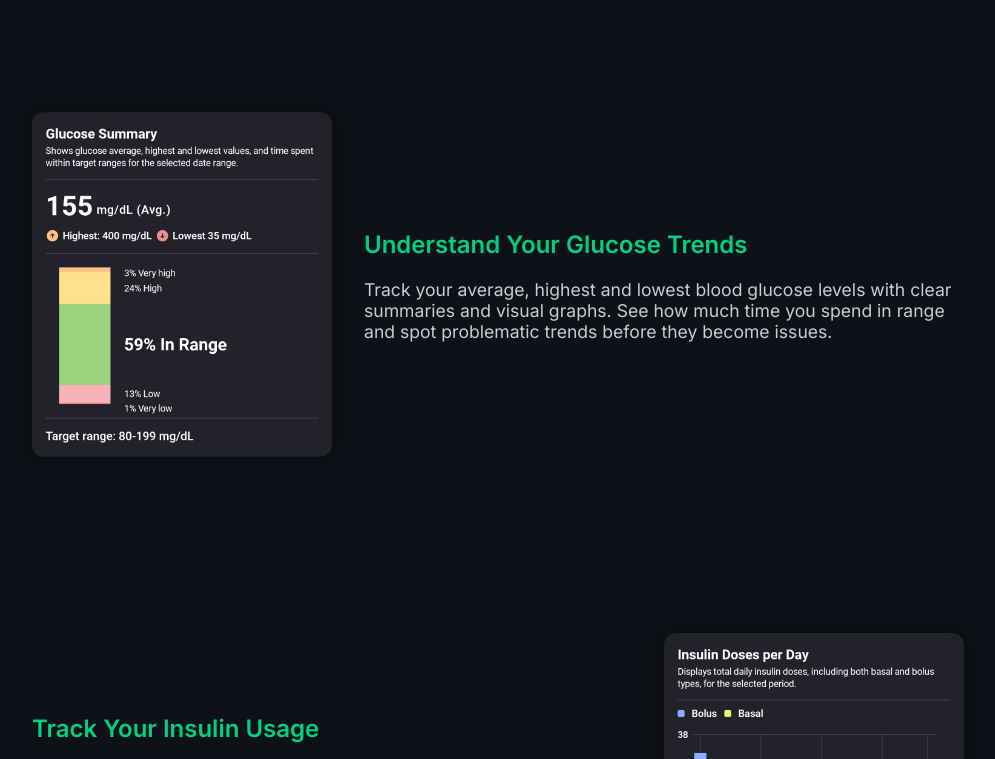
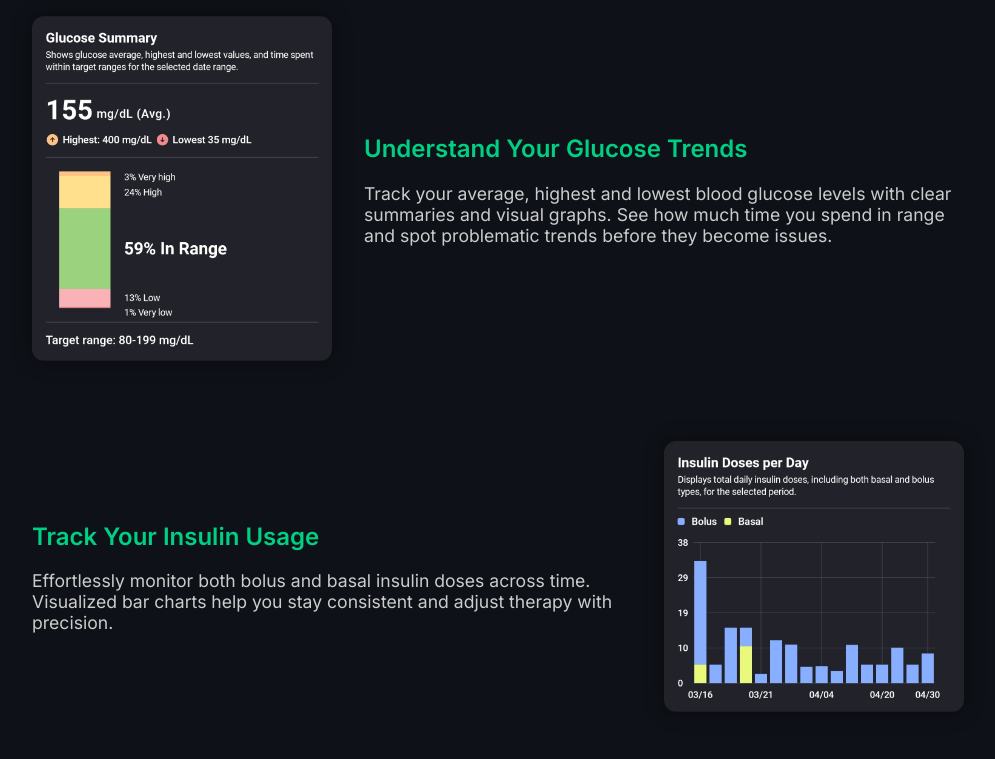
Before and after one commit to vapoyan/Glucostats-Web, a plain HTML site: page index.html in a window 1280 px wide. Shown: the part 328-1087 px from the top of the page, without its empty margins (142-1137 px from the left). Drawn offline with nearby package versions, Linux system fonts and the light colour scheme.

Commit message:
Adjust spacing between features

```diff
--- a/index.html
+++ b/index.html
@@ -19,7 +19,7 @@
       padding: 2rem;
     }
     header, section {
-      padding: 4rem 2rem;
+      padding: 2rem 2rem;
     }
     header {
       text-align: center;
@@ -44,7 +44,7 @@
       align-items: center;
       justify-content: center;
       gap: 2rem;
-      margin-bottom: 3rem;
+      margin-bottom: 1rem;
     }
     .feature:nth-of-type(even) {
       flex-direction: row-reverse;
```
